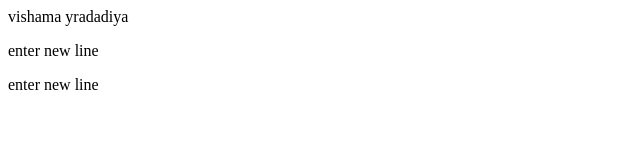
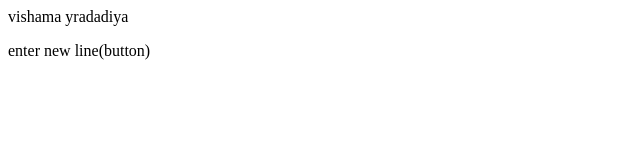
Before and after one commit to vishamay123/vishamay, a plain HTML site: page index.html in a window 1280 px wide. Shown: the whole page, without its empty margins (0-640 px from the left). Drawn offline with Linux system fonts and the light colour scheme.

```diff
--- a/index.html
+++ b/index.html
@@ -1,3 +1,3 @@
 <p>vishama yradadiya </p>
-<p>enter new line</p>
-<p>enter new line</p>
+
+<p>enter new line(button)</p>
```
